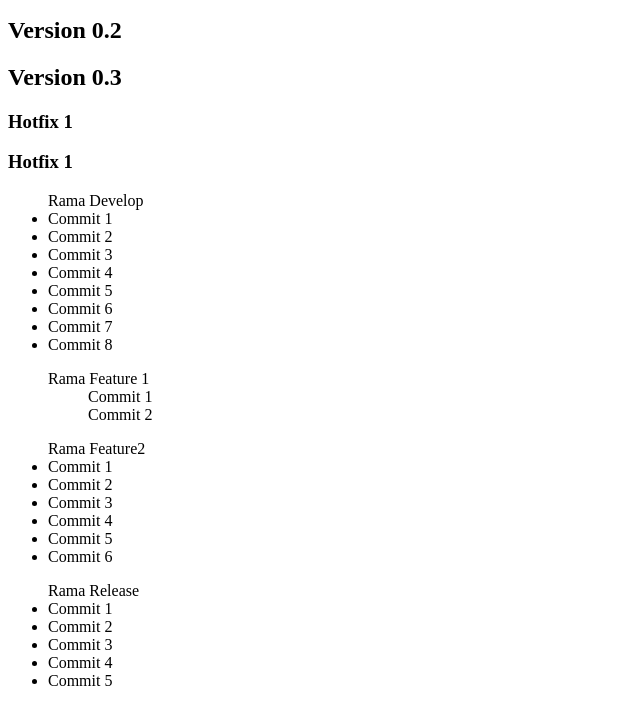
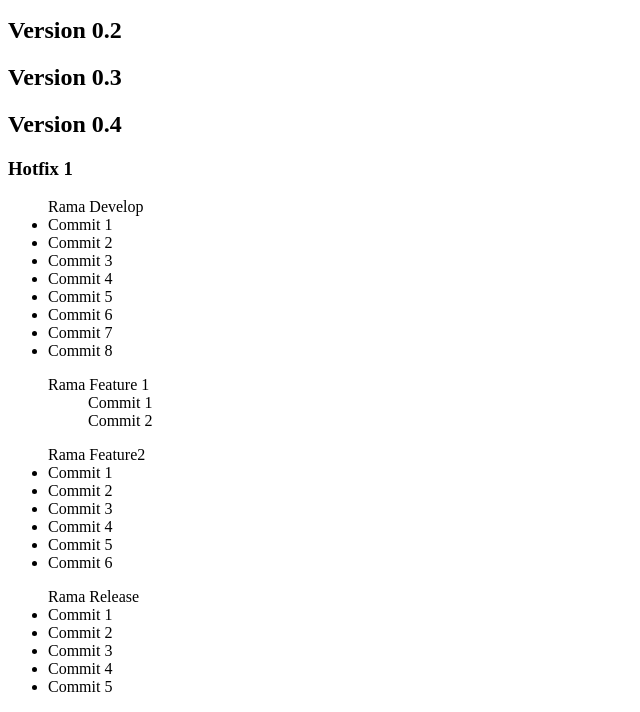
Before and after one commit to angelsan73/git, a plain HTML site: page index.html in a window 1280 px wide. Shown: the part 110-822 px from the top of the page, without its empty margins (0-640 px from the left). Drawn offline with Linux system fonts and the light colour scheme.

Commit message:
Version 0.4

```diff
--- a/index.html
+++ b/index.html
@@ -11,9 +11,7 @@
     <h2>Version 0.1</h2>
     <h2>Version 0.2</h2>
     <h2>Version 0.3</h2>
-
-    <h3>Hotfix 1</h3>
-
+    <h2>Version 0.4</h2>
 
     <h3>Hotfix 1</h3>
 
```
